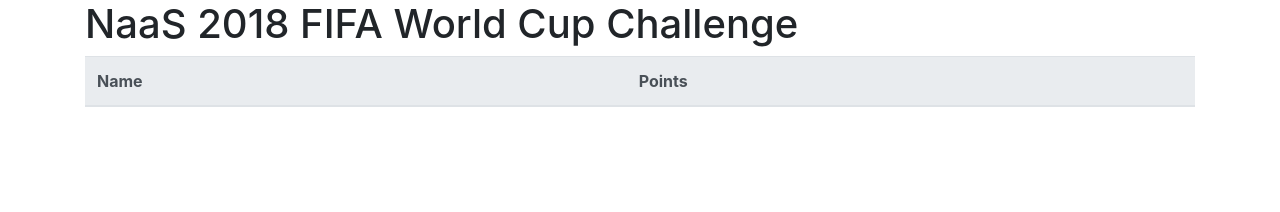
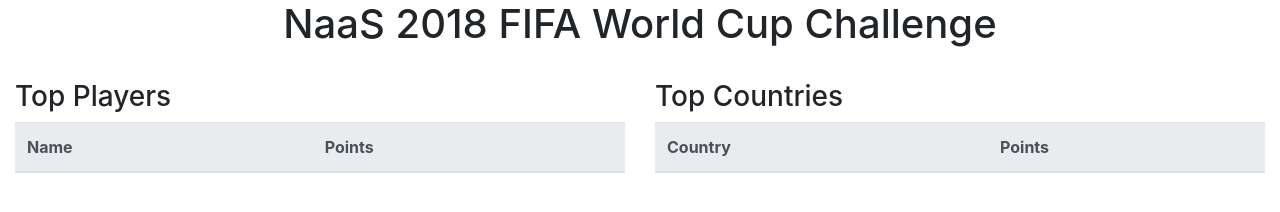
Before and after one commit to Raghav-Maheshwari/worldcup, a website: page index.html in a window 1280 px wide. Drawn offline with nearby package versions, Linux system fonts and the light colour scheme; no server answers.

Commit message:
adding country table to UI

```diff
--- a/app.js
+++ b/app.js
@@ -84,7 +84,7 @@
 app.get('/api/countries', function(request, response) {
     let connection = connect();
 
-    let promise = connection.select().from('countries').orderBy('COuntry_points', 'desc');
+    let promise = connection.select().from('countries').limit(10).orderBy('Country_points', 'desc');
 
     promise.then(function(countries) {
         //success:
--- a/index.html
+++ b/index.html
@@ -10,9 +10,12 @@
 
     <body>
 
-        <div class="container">
-             <h1>NaaS 2018 FIFA World Cup Challenge</h1>
-
+        <div class="container-fluid">
+             <h1 style="text-align: center">NaaS 2018 FIFA World Cup Challenge</h1>
+             <br />
+                <div class="row">
+                    <div class="table-responsive col-md-6">
+                        <h3>Top Players</h3>
                         <table class="table">
                             <thead class="thead-light">
                                 <tr>
@@ -24,7 +27,23 @@
 
                             </tbody>
                         </table>
+                    </div>
 
+                    <div class="table-responsive col-md-6">
+                        <h3>Top Countries</h3>
+                        <table class="table">
+                            <thead class="thead-light">
+                                <tr>
+                                    <th>Country</th>
+                                    <th>Points</th>
+                                </tr>
+                            </thead>
+                            <tbody id="countries">
+
+                            </tbody>
+                        </table>
+                    </div>
+                </div>
         </div>
 
 
@@ -43,6 +62,18 @@
                     $('#leaderboard').append(trHTML);
                 }
             });
+
+            $.ajax({
+                type: "GET",
+                url: document.location.href + "api/countries",
+                success: function(response) {
+                    var trHTML = '';
+                    $.each(response, function(i, item) {
+                        trHTML += '<tr><td>' + item.Country_name + '</td><td>' +  item.Country_points + '</td></tr>';
+                    });
+                    $('#countries').append(trHTML);
+                }
+            })
         });
 
     </script>
```
Also changed, not shown: 1 other file. Lines whose indentation alone changed are shown as unchanged.
